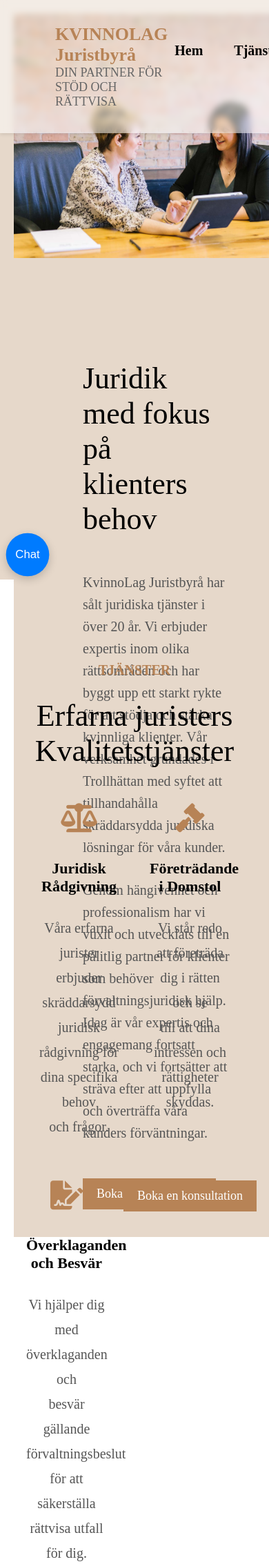
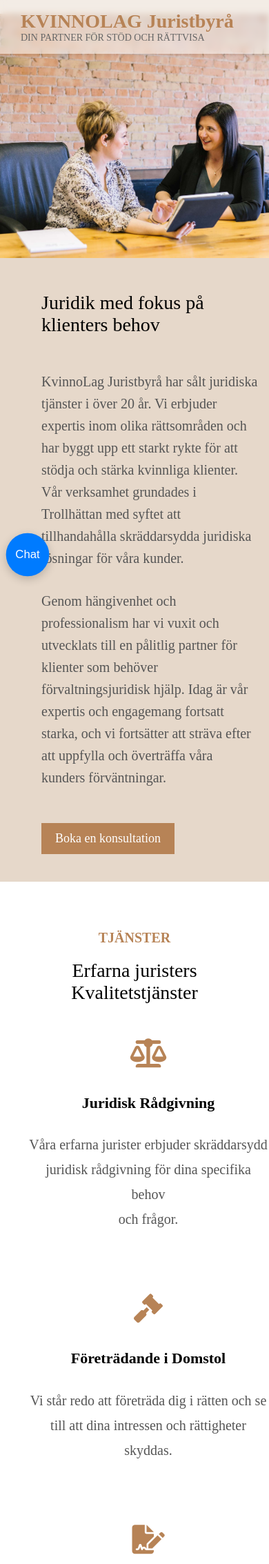
Before and after one commit to yazanmawed/JurisAssist_KvinnoLag, a Flask app: page / in a window 390 px wide; the page is wider, and only the part inside the window is pictured. Shown: the top 2267 px of that part at 69% size. Run offline with Flask 3, Linux system fonts and the light colour scheme.

Commit message:
Update style.css

```diff
--- a/static/css/style.css
+++ b/static/css/style.css
@@ -161,6 +161,7 @@
         }
 
         #intro_text {
+            margin-top: 10px;
             padding: 40px;
         }
 
@@ -827,3 +828,185 @@
             left: 10px;
         }
     }
+
+
+
+    /* Add this at the bottom of your CSS */
+/* ===== Responsive Improvements ===== */
+@media (max-width: 1200px) {
+    .Rectangel_box ul {
+      margin-right: 100px;
+    }
+
+    #kontaktuppgifter {
+      margin-left: 60px;
+    }
+  }
+
+  @media (max-width: 992px) {
+    .Rectangel_box {
+      padding: 25px 30px;
+    }
+
+    .Rectangel_box ul {
+      display: none; /* Hide desktop menu */
+    }
+
+    /* Add hamburger menu icon */
+    .menu-toggle {
+      display: block !important;
+      font-size: 24px;
+      cursor: pointer;
+      margin-right: 20px;
+    }
+
+    .intro-container,
+    .UNIKT-TILLVÄGAGÅNGSSÄTT-container {
+      flex-direction: column;
+      height: auto;
+    }
+
+    #intro-image{
+        width: 100%;
+        margin-right: 40px;
+        padding: 0%;
+    }
+
+    #intro_text{
+        width: 100% !important;
+        height: auto;
+    }
+
+    #unik-tillvägagångssätt-image {
+      width: 100% !important;
+      height: auto;
+      margin-right: 200px;
+    }
+
+    #UNIKT-TILLVÄGAGÅNGSSÄTT {
+      padding: 30px;
+    }
+
+    #kontaktuppgifter-sendmail-container {
+      flex-direction: column;
+    }
+
+    #kontaktuppgifter,
+    #sendmail {
+      width: 100%;
+      margin: 0;
+      padding: 0px;
+    }
+  }
+
+  @media (max-width: 768px) {
+    h1 {
+      font-size: 36px !important;
+    }
+
+    .logo-container {
+      margin-left: 10px;
+    }
+
+    .Rectangel_box h1 {
+      font-size: 22px;
+    }
+
+    .Rectangel_box h3 {
+      font-size: 14px;
+    }
+
+    #intro_text h1,
+    #intro_text h2 {
+      width: 90% !important;
+      margin-left: 20px !important;
+    }
+
+    #boka-en-konsultation-1 {
+      margin-left: 20px;
+    }
+
+    #tjänster div,
+    #varför-arbeta-med-oss div {
+      width: 100%;
+      display: block;
+      margin-bottom: 30px;
+    }
+
+    #google-map iframe {
+      height: 300px;
+    }
+
+    #footer {
+      flex-direction: column;
+      padding: 30px 20px;
+    }
+
+    #footer h3,
+    #footer .social-icons {
+      margin: 0 !important;
+      text-align: center;
+    }
+
+    .footer-phone {
+      margin: 20px 0;
+    }
+  }
+
+  @media (max-width: 480px) {
+    h1 {
+      font-size: 28px !important;
+    }
+
+    .Rectangel_box {
+      padding: 15px 20px;
+    }
+
+    #intro_text {
+      padding: 20px !important;
+    }
+
+    #varför-arbeta-med-oss,
+    #tjänster {
+      padding: 50px 20px;
+    }
+
+    #kontaktformulär {
+      padding: 30px;
+      margin: 0;
+    }
+
+    .chatbot-container {
+      width: 100% !important;
+      left: 0 !important;
+      border-radius: 0;
+    }
+  }
+
+  /* Add hamburger menu toggle */
+  .menu-toggle {
+    display: none;
+  }
+
+  /* Mobile menu styles */
+  .mobile-menu {
+    display: none;
+    position: fixed;
+    top: 80px;
+    left: 0;
+    width: 100%;
+    background: rgba(255,255,255,0.95);
+    backdrop-filter: blur(5px);
+    padding: 20px;
+    box-shadow: 0 2px 5px rgba(0,0,0,0.1);
+  }
+
+  .mobile-menu.active {
+    display: block;
+  }
+
+  .mobile-menu li {
+    display: block;
+    margin: 15px 0;
+    text-align: center;
+  }
```
